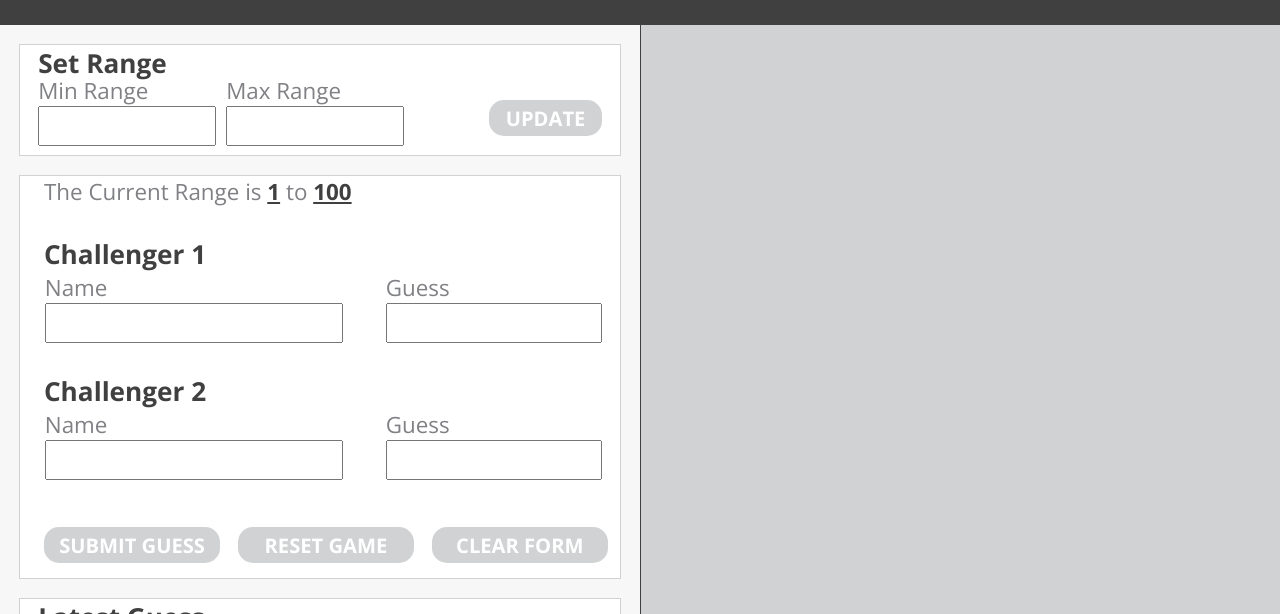
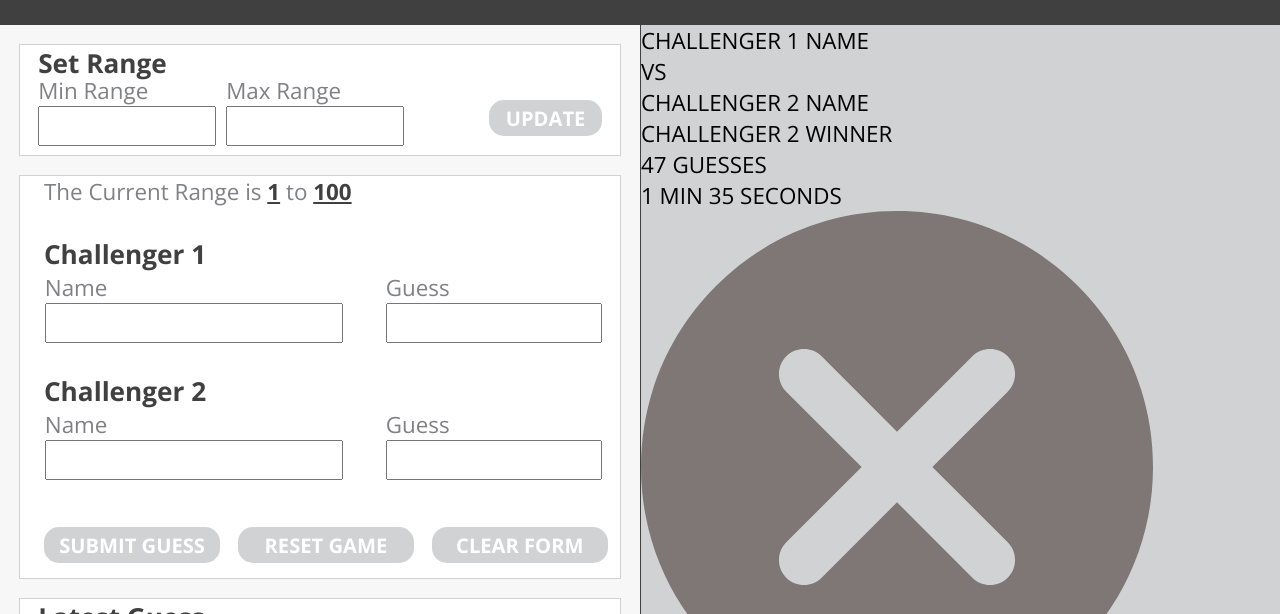
Before and after one commit to MandyAlford/number-guesser, a plain HTML site: page index.html in a window 1280 px wide. Shown: the part 119-733 px from the top of the page. Drawn offline with nearby package versions, Linux system fonts and the light colour scheme.

Commit message:
Initial HTML for winner cards

```diff
--- a/index.html
+++ b/index.html
@@ -84,6 +84,19 @@
         </section>
       </section>
       <section class="right-section">
+        <section>
+          <p>CHALLENGER 1 NAME</p>
+          <p>VS</p>
+          <p>CHALLENGER 2 NAME</p>
+        </section>
+        <section>
+        <p>CHALLENGER 2 WINNER</p>
+        </section>
+        <section>
+          <p>47 GUESSES</p>
+          <p>1 MIN 35 SECONDS</p>
+          <img src="assets/delete.svg" alt="close-icon">
+        </section>
       </section>
     </main>
   </body>
```
